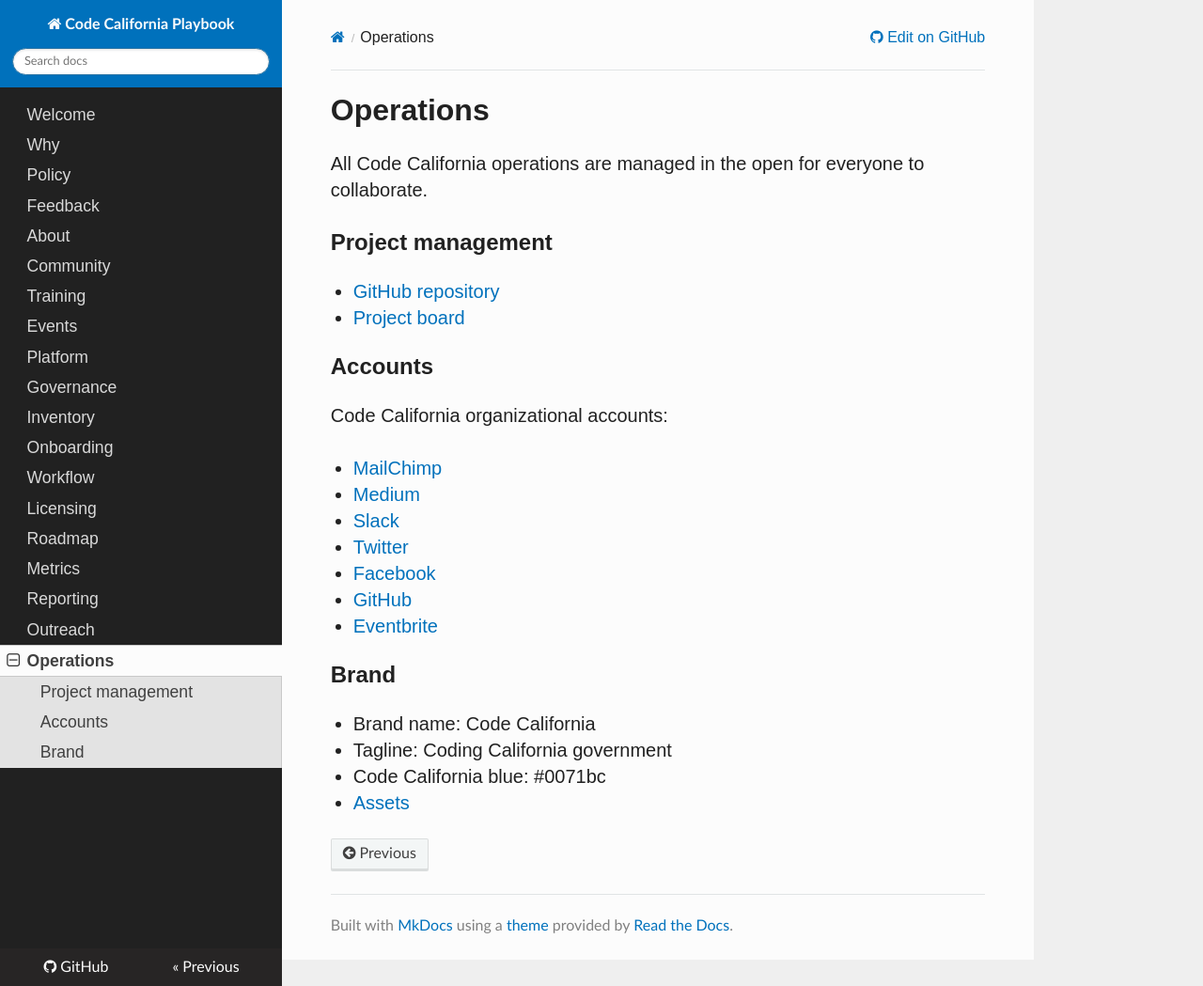
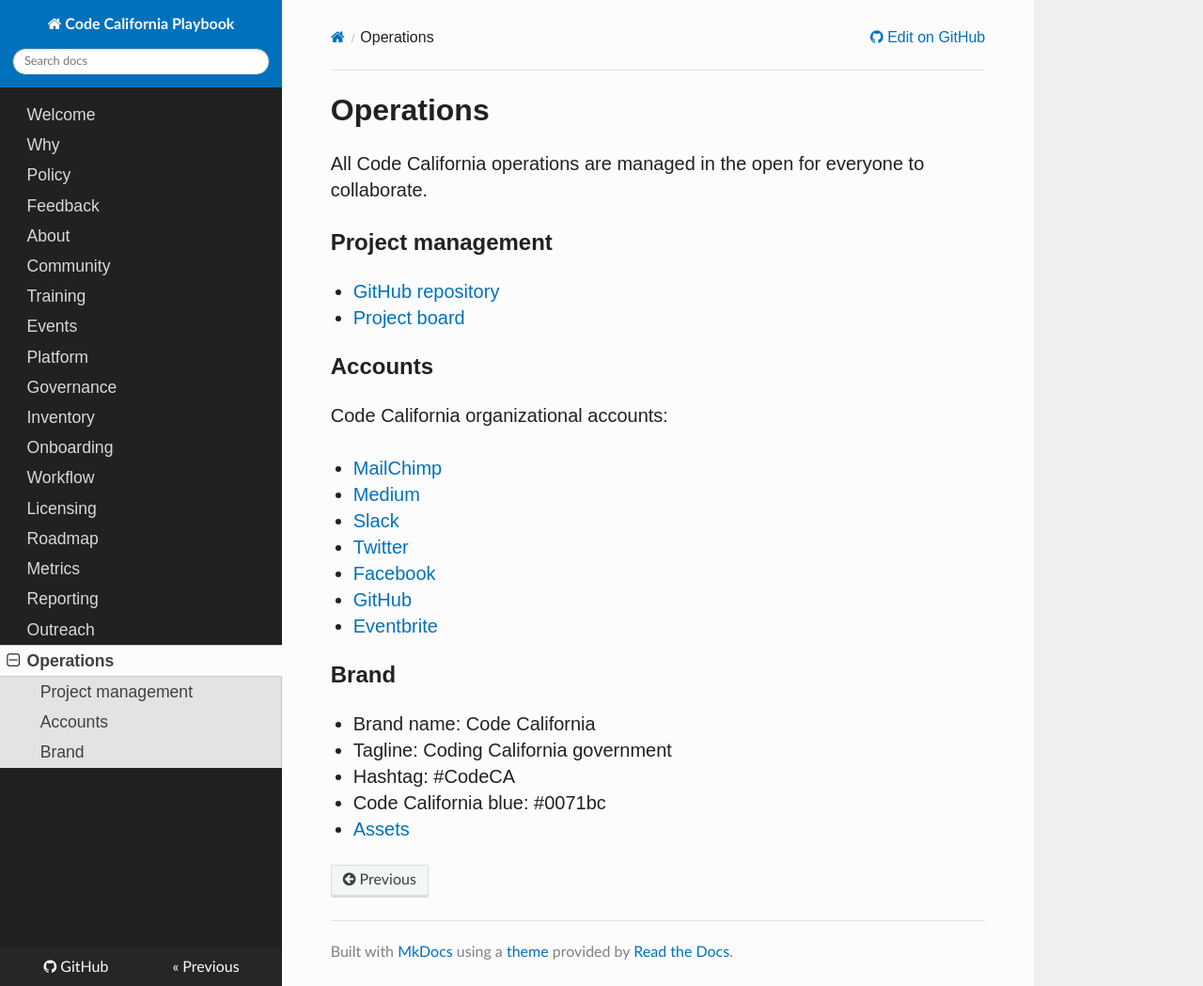
Before and after one commit to CA-CODE-Works/playbook, an MkDocs documentation site: the page built from docs/operations.md, in a window 1280 px wide and 1049 px high. Shown: the whole window at 94% size. Built offline with MkDocs 1.6.1, drawn with Linux system fonts in a browser that asks for light colours; nearby versions of some CDN libraries; old or Windows-style settings are respelled for this version of MkDocs.

Commit message:
Update operations.md

```diff
--- a/docs/operations.md
+++ b/docs/operations.md
@@ -32,6 +32,8 @@
 
 * Tagline: Coding California government
 
+* Hashtag: #CodeCA
+
 * Code California blue: #0071bc
 
 * [Assets](https://projects.invisionapp.com/boards/XA3QZ8J4NTG#/6297571)
```
